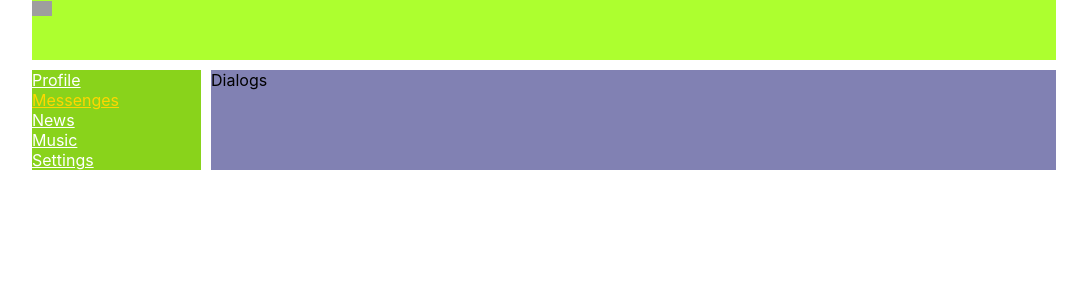
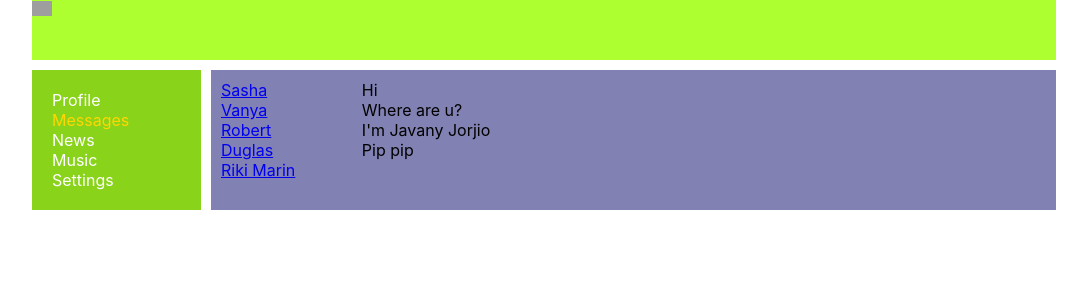
Before and after one commit to MalakhovSky/reactMessenger, a React (Create React App) app: page /dialogs in a window 1280 px wide. Shown: the top 300 px of the page, without its empty margins (96-1183 px from the left). Built offline with nearby package versions, Linux system fonts and the light colour scheme; grey boxes are pictures that could not be loaded.

Commit message:
refactor Profile,Messages

```diff
--- a/src/App.js
+++ b/src/App.js
@@ -17,11 +17,11 @@ const App = (props) => {
                 <Navbar/>
                 <div className='app-wrapper-content'>
                     <Routes>
-                    <Route path='/profile' element={<Profile/>}/>
-                    <Route path='/dialogs' element={<Dialogs/>}/>
-                    <Route path='/news' element={<News/>}/>
-                    <Route path='/music' element={<Music/>}/>
-                    <Route path='/settings' element={<Settings/>}/>
+                    <Route path='/profile/*' element={<Profile/>}/>
+                    <Route path='/dialogs/*' element={<Dialogs/>}/>
+                    <Route path='/news/*' element={<News/>}/>
+                    <Route path='/music/*' element={<Music/>}/>
+                    <Route path='/settings/*' element={<Settings/>}/>
                     </Routes>
                 </div>
             </div>
--- a/src/components/Dialogs/Dialogs.jsx
+++ b/src/components/Dialogs/Dialogs.jsx
@@ -1,11 +1,41 @@
 import s from './Dialogs.module.css'
+import {NavLink} from "react-router-dom";
 
-const Dialogs = (props) => {
+const DialogItem = (props) => {
     return (
-        <div>
-            Dialogs
+        <div className={s.dialog + ' ' + s.active}>
+            <NavLink to={"/dialogs/" + props.id}>{props.name}</NavLink>
         </div>
     )
 }
 
+const Message = (props) => {
+    return (
+        <div className={s.message}>
+            {props.message}
+        </div>
+    )
+}
+
+const Dialogs = (props) => {
+    return (
+        <div className={s.dialogs}>
+            <div className={s.dialogItems}>
+                <DialogItem name="Sasha" id="1"/>
+                <DialogItem name="Vanya" id="2"/>
+                <DialogItem name="Robert" id="3"/>
+                <DialogItem name="Duglas" id="4"/>
+                <DialogItem name="Riki Marin" id="5"/>
+            </div>
+            <div className={s.messages}>
+                <Message message="Hi"/>
+                <Message message="Where are u?"/>
+                <Message message="I'm Javany Jorjio"/>
+                <Message message="Pip pip"/>
+            </div>
+        </div>
+
+    )
+}
+
 export default Dialogs;
--- a/src/components/Dialogs/Dialogs.module.css
+++ b/src/components/Dialogs/Dialogs.module.css
@@ -0,0 +1,22 @@
+.dialogs {
+    display: grid;
+    grid-template-columns: 1fr 5fr;
+}
+
+.dialogItems {
+    padding: 10px;
+}
+.dialog{
+
+}
+.active{
+    color:gold
+}
+
+.messages {
+    padding: 10px;
+}
+
+.message {
+
+}
--- a/src/components/Navbar/Navbar.jsx
+++ b/src/components/Navbar/Navbar.jsx
@@ -1,14 +1,15 @@
 import s from './Navbar.module.css'
+import {NavLink} from "react-router-dom";
 
 const Navbar = () => {
-   return (
-      <nav className = {s.nav}>
-         <div><a href='/profile' className={s.item}>Profile</a></div>
-         <div><a href='/dialogs' className={`${s.item} ${s.active}`}>Messenges</a></div>
-         <div><a href='/news' className={s.item}>News</a></div>
-         <div><a href='/music' className={s.item}>Music</a></div>
-         <div><a href='/settings' className={s.item}>Settings</a></div>
-      </nav>
-   )
+    return (
+        <nav className={s.nav}>
+            <div><NavLink to='/profile'  className = { navData => navData.isActive ? s.active : s.item }>Profile</NavLink></div>
+            <div><NavLink to='/dialogs' className={`${s.item} ${s.active}`}>Messages</NavLink></div>
+            <div><NavLink to='/news' className={s.item}>News</NavLink></div>
+            <div><NavLink to='/music' className={s.item}>Music</NavLink></div>
+            <div><NavLink to='/settings' className={s.item}>Settings</NavLink></div>
+        </nav>
+    )
 }
 export default Navbar;
--- a/src/components/Navbar/Navbar.module.css
+++ b/src/components/Navbar/Navbar.module.css
@@ -1,10 +1,15 @@
 .nav{
    grid-area: n;
    background-color: rgb(137, 211, 27);
+    padding: 20px;
  }
- .item{
+ .item {
    color:white;
+     text-decoration: none;
  }
- .item.active {
+ .item.activeLink {
   color:gold;
  }
+.active {
+    color:gold;
+}
--- a/src/components/Profile/MyPosts/MyPosts.jsx
+++ b/src/components/Profile/MyPosts/MyPosts.jsx
@@ -3,14 +3,19 @@ import Post from './Post/Post'
 
 const MyPosts = () => {
     return (
-    <div>My Posts
+        <div className={s.postsBlock}>
+            <h3>My Posts</h3>
+            <div>
                 <div>
                     <textarea></textarea>
+                </div>
+                <div>
                     <button>Add post</button>
                 </div>
+            </div>
             <div className={s.posts}>
-      <Post messege='Hi,how are u' likesCount = '10'/>
-      <Post messege ='its my first post' likesCount = '15'/>
+                <Post messege='Hi,how are u' likesCount='10'/>
+                <Post messege='its my first post' likesCount='15'/>
             </div>
         </div>
 
--- a/src/components/Profile/Profile.jsx
+++ b/src/components/Profile/Profile.jsx
@@ -1,18 +1,13 @@
 import MyPosts from './MyPosts/MyPosts';
 import s from './Profile.module.css'
+import ProfileInfo from "./ProfileInfo/ProfileInfo";
 
 const Profile = () => {
-  return (
-    <div >
-      <div>
-        <img src='https://hdwallpaperim.com/wp-content/uploads/2017/08/24/98601-minimalism.jpg'></img>
-      </div>
-      <div >
-        ava + discription
-      </div>
-
-     <MyPosts/>
-    </div>
-  )
+    return (
+        <div>
+            <ProfileInfo/>
+            <MyPosts/>
+        </div>
+    )
 }
 export default Profile;
--- a/src/components/Profile/Profile.module.css
+++ b/src/components/Profile/Profile.module.css
@@ -1,3 +1,4 @@
+
 
  .item{
   color:greenyellow;
--- /dev/null
+++ b/src/components/Profile/ProfileInfo/ProfileInfo.jsx
@@ -0,0 +1,18 @@
+import s from './ProfileInfo.module.css'
+
+const ProfileInfo = () => {
+  return (
+    <div >
+
+      <div>
+        <img src='https://hdwallpaperim.com/wp-content/uploads/2017/08/24/98601-minimalism.jpg'></img>
+      </div>
+      <div className={s.descriptionBlock}>
+        ava + discription
+      </div>
+
+
+    </div>
+  )
+}
+export default ProfileInfo;
--- /dev/null
+++ b/src/components/Profile/ProfileInfo/ProfileInfo.module.css
@@ -0,0 +1,3 @@
+.descriptionBlock{
+    padding: 10px;
+}
```
Lines whose indentation alone changed are shown as unchanged.
